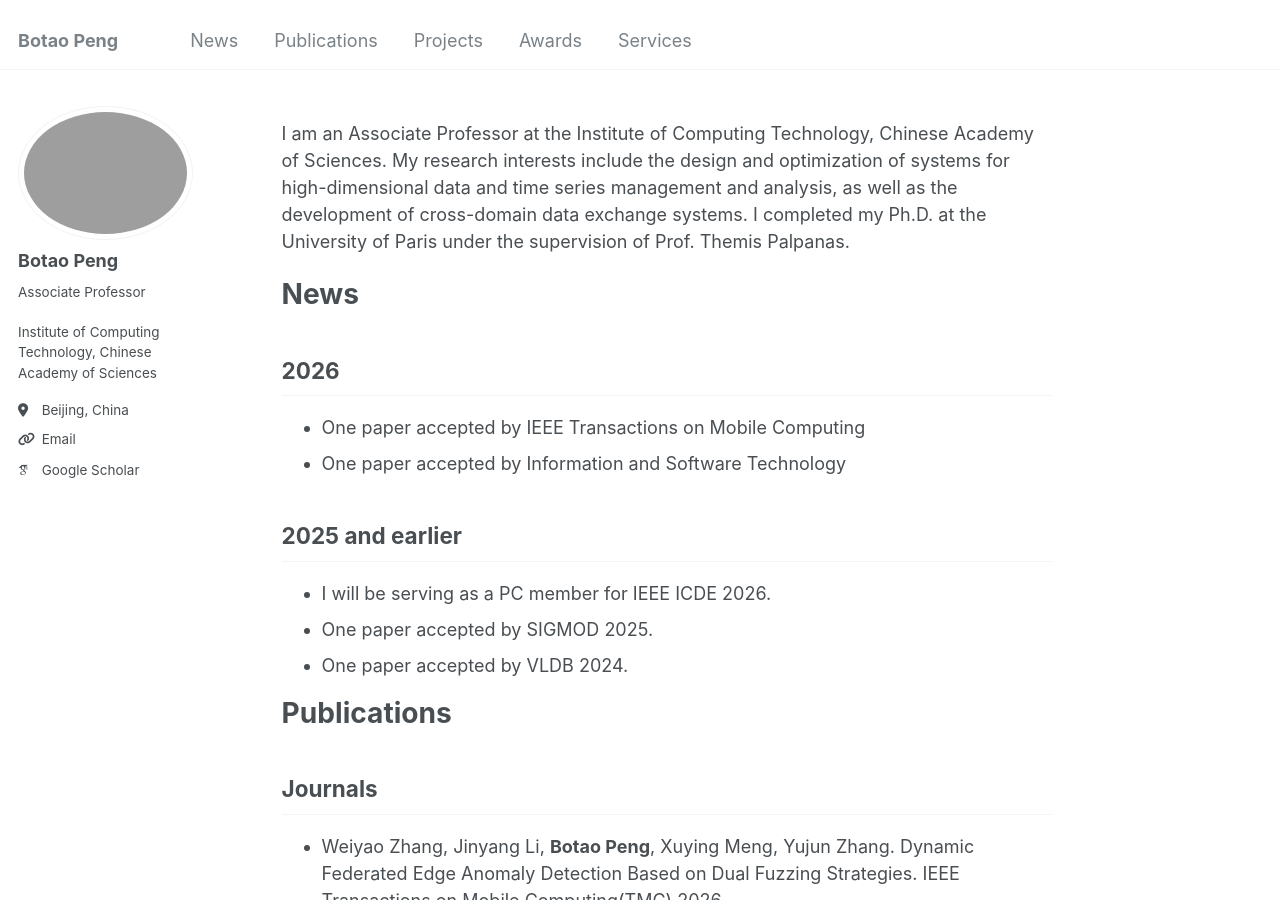
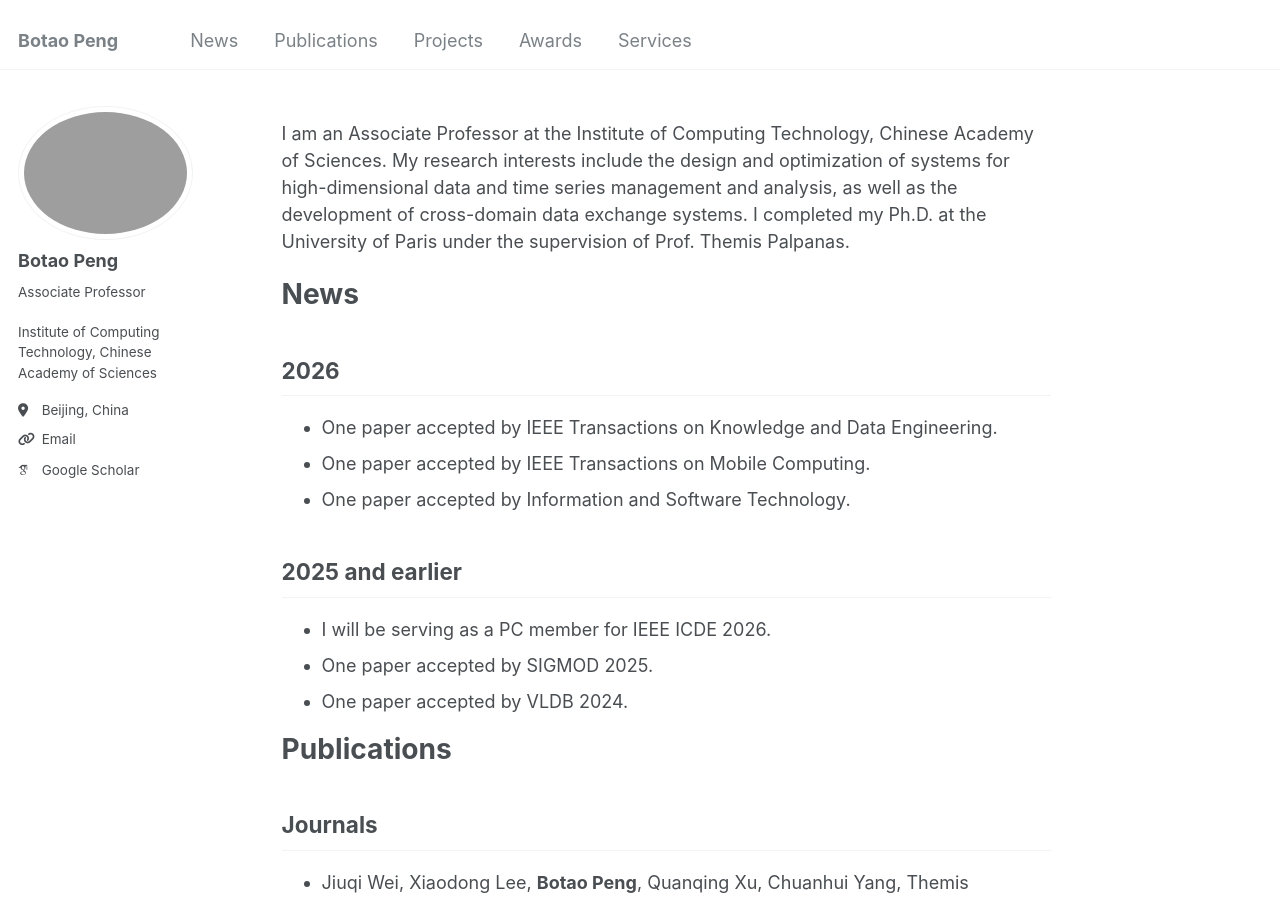
Before and after one commit to BotaoPENG/botaopeng.github.io, a Jekyll site: the page built from _pages/about.md, in a window 1280 px wide and 900 px high. Built offline with Jekyll 4.4.1, drawn with Linux system fonts in a browser that asks for light colours; some web fonts are replaced; some of the changed text lies outside the part shown.

Commit message:
Update about.md

```diff
--- a/_pages/about.md
+++ b/_pages/about.md
@@ -11,8 +11,9 @@ I am an Associate Professor at the Institute of Computing Technology, Chinese Ac
 # News {#news}
 
 ## 2026
-- One paper accepted by IEEE Transactions on Mobile Computing
-- One paper accepted by Information and Software Technology
+- One paper accepted by IEEE Transactions on Knowledge and Data Engineering.
+- One paper accepted by IEEE Transactions on Mobile Computing.
+- One paper accepted by Information and Software Technology.
 
 ## 2025 and earlier
 - I will be serving as a PC member for IEEE ICDE 2026.
@@ -22,6 +23,7 @@ I am an Associate Professor at the Institute of Computing Technology, Chinese Ac
 # Publications {#publications}
 
 ## Journals
+- Jiuqi Wei, Xiaodong Lee, **Botao Peng**, Quanqing Xu, Chuanhui Yang, Themis Palpanas. PDET-LSH: Scalable In-Memory Indexing for High-Dimensional Approximate Nearest Neighbor Search with Quality Guarantees. IEEE Transactions on Knowledge and Data Engineering (TKDE) 2026.
 - Weiyao Zhang, Jinyang Li, **Botao Peng**, Xuying Meng, Yujun Zhang. Dynamic Federated Edge Anomaly Detection Based on Dual Fuzzing Strategies. IEEE Transactions on Mobile Computing(TMC) 2026.
 - Zhixian Zhuang, Xiaodong Lee, Aiyao Zhang, Jiuqi Wei, Yufan Fu, **Botao Peng**. Structured Policy Modeling and Context-Aware Generation for Multi-Jurisdictional Compliance in Global Software Systems. Information and Software Technology 2026.
 - Siyuan Chen, Hang Wan, **Botao Peng**, Rui Quan, Yufang Chang, William Derigent. Accurate Multi-Step Wind and Solar Power Forecasting Based on Multi-Scale Convolutional Kolmogorov-Arnold Network and Improved Lemming-Optimized Attention Fusion. Engineering Applications of Artificial Intelligence 2025.
```
